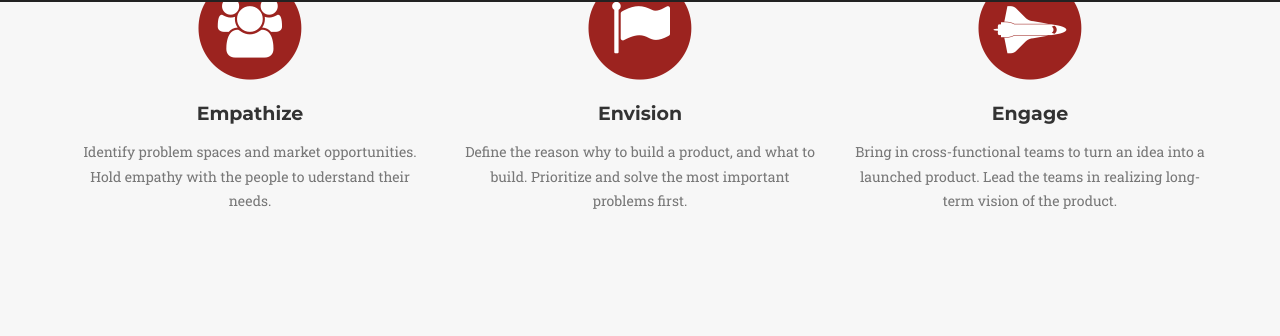
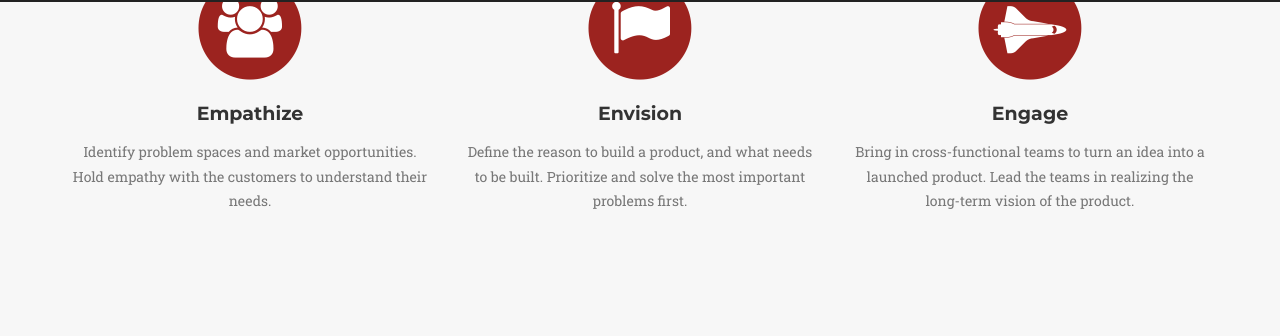
Before and after one commit to unc-pmclub/main-website, a Jekyll site: the page built from index.html, in a window 1280 px wide and 900 px high, scrolled down 1032 px. Shown: the part 118-454 px from the top of the window. Built offline with Jekyll 4.4.1, drawn with Linux system fonts in a browser that asks for light colours; some web fonts are replaced.

Commit message:
Update about.html

```diff
--- a/_includes/about.html
+++ b/_includes/about.html
@@ -14,7 +14,7 @@
                         <i class="fa fa-users fa-stack-1x fa-inverse"></i>
                     </span>
                     <h4 class="service-heading">Empathize</h4>
-                    <p class="text-muted">Identify problem spaces and market opportunities. Hold empathy with the people to uderstand their needs.</p>
+                    <p class="text-muted">Identify problem spaces and market opportunities. Hold empathy with the customers to understand their needs.</p>
                 </div>
                 <div class="col-md-4">
                     <span class="fa-stack fa-4x">
@@ -22,7 +22,7 @@
                         <i class="fa fa-flag fa-stack-1x fa-inverse"></i>
                     </span>
                     <h4 class="service-heading">Envision</h4>
-                    <p class="text-muted">Define the reason why to build a product, and what to build. Prioritize and solve the most important problems first. </p>
+                    <p class="text-muted">Define the reason to build a product, and what needs to be built. Prioritize and solve the most important problems first. </p>
                 </div>
                 <div class="col-md-4">
                     <span class="fa-stack fa-4x">
@@ -30,7 +30,7 @@
                         <i class="fa fa-space-shuttle fa-stack-1x fa-inverse"></i>
                     </span>
                     <h4 class="service-heading">Engage</h4>
-                    <p class="text-muted">Bring in cross-functional teams to turn an idea into a launched product. Lead the teams in realizing long-term vision of the product.</p>
+                    <p class="text-muted">Bring in cross-functional teams to turn an idea into a launched product. Lead the teams in realizing the long-term vision of the product.</p>
                 </div>
             </div>
         </div>
```
